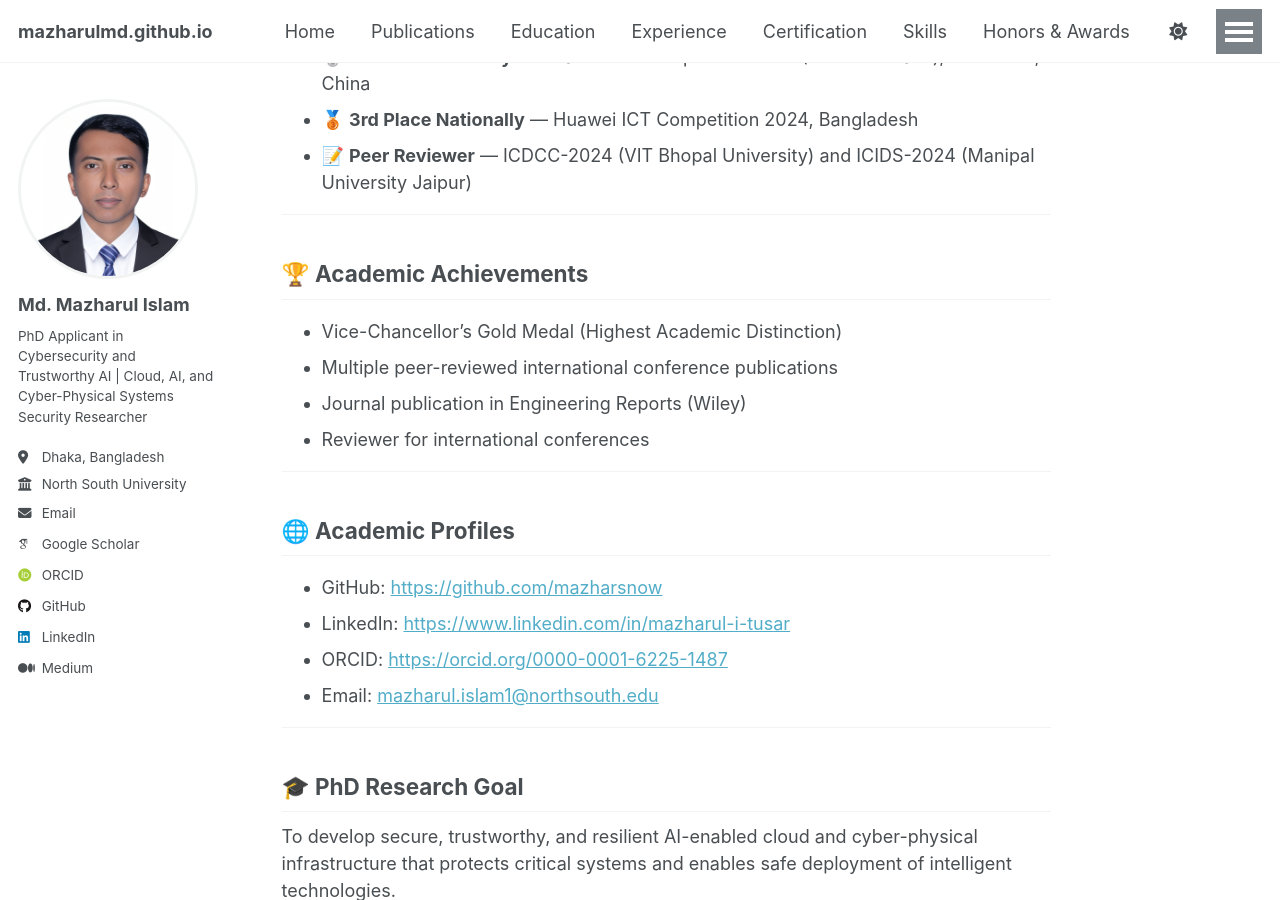
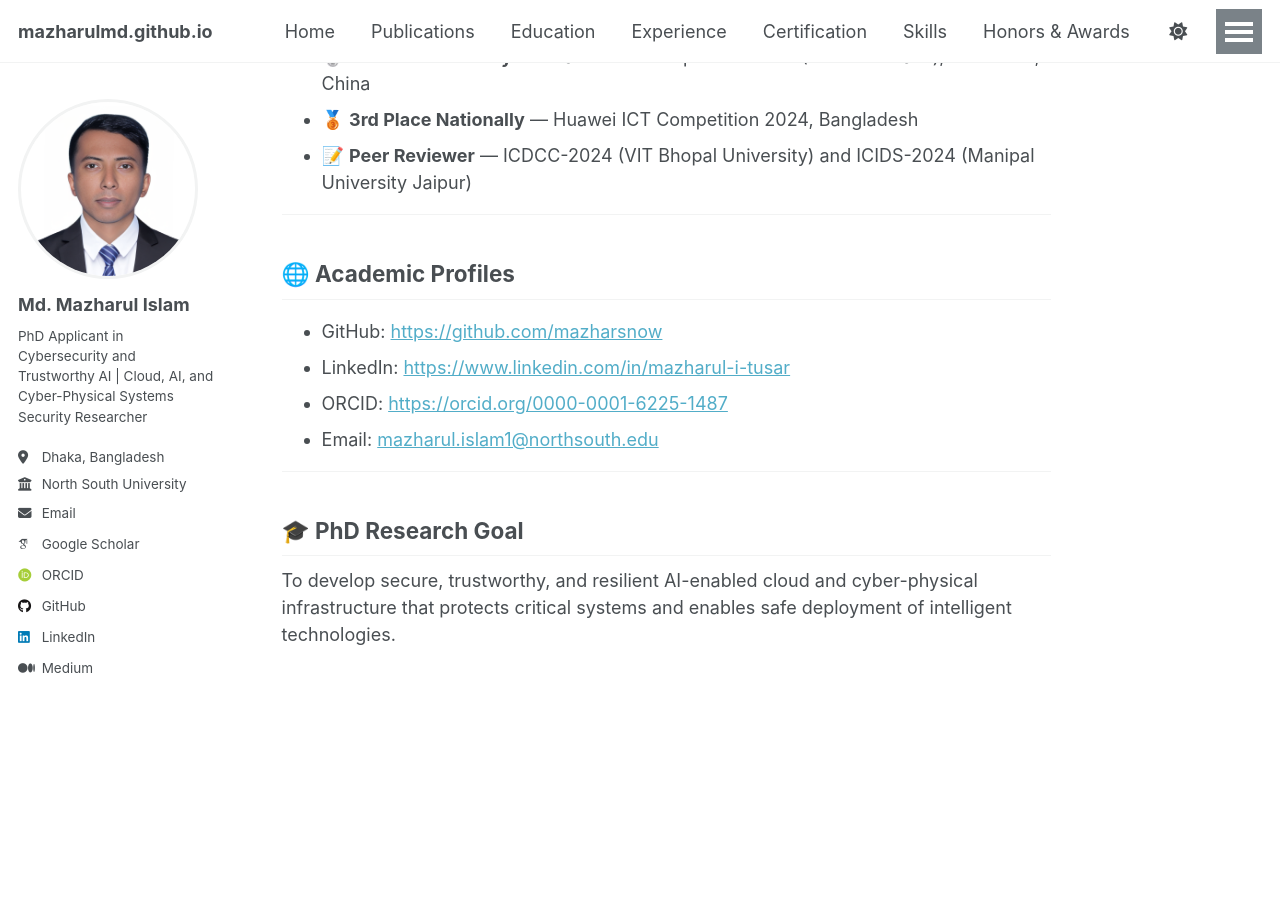
Before and after one commit to mazharulmd/mazharulmd.github.io, a Jekyll site: the page built from _pages/about.md, in a window 1280 px wide and 900 px high, scrolled down 2985 px. Built offline with Jekyll 4.4.1, drawn with Linux system fonts in a browser that asks for light colours; some web fonts are replaced; a script that is not in the unit is left out.

```diff
--- a/_pages/about.md
+++ b/_pages/about.md
@@ -101,15 +101,6 @@ Enterprise deployments of multi-factor authentication (OneSpan); penetration tes
 
 ---
 
-## 🏆 Academic Achievements
-
-* Vice-Chancellor’s Gold Medal (Highest Academic Distinction)
-* Multiple peer-reviewed international conference publications
-* Journal publication in Engineering Reports (Wiley)
-* Reviewer for international conferences
-
----
-
 ## 🌐 Academic Profiles
 
 - GitHub: [https://github.com/mazharsnow](https://github.com/mazharsnow)
```
